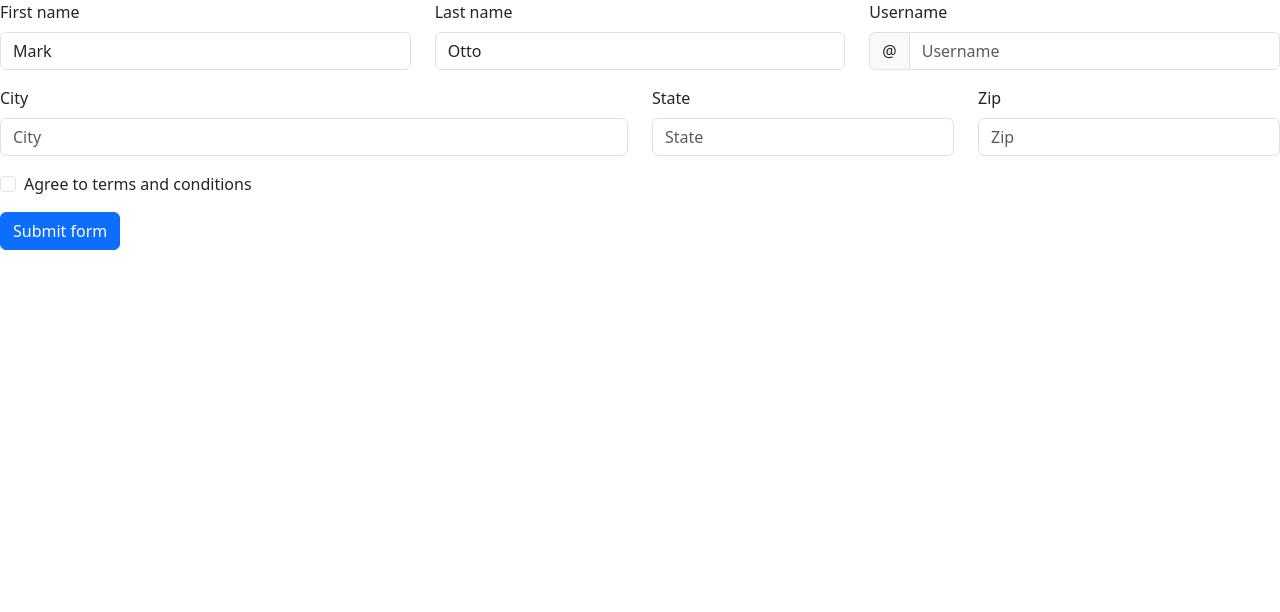
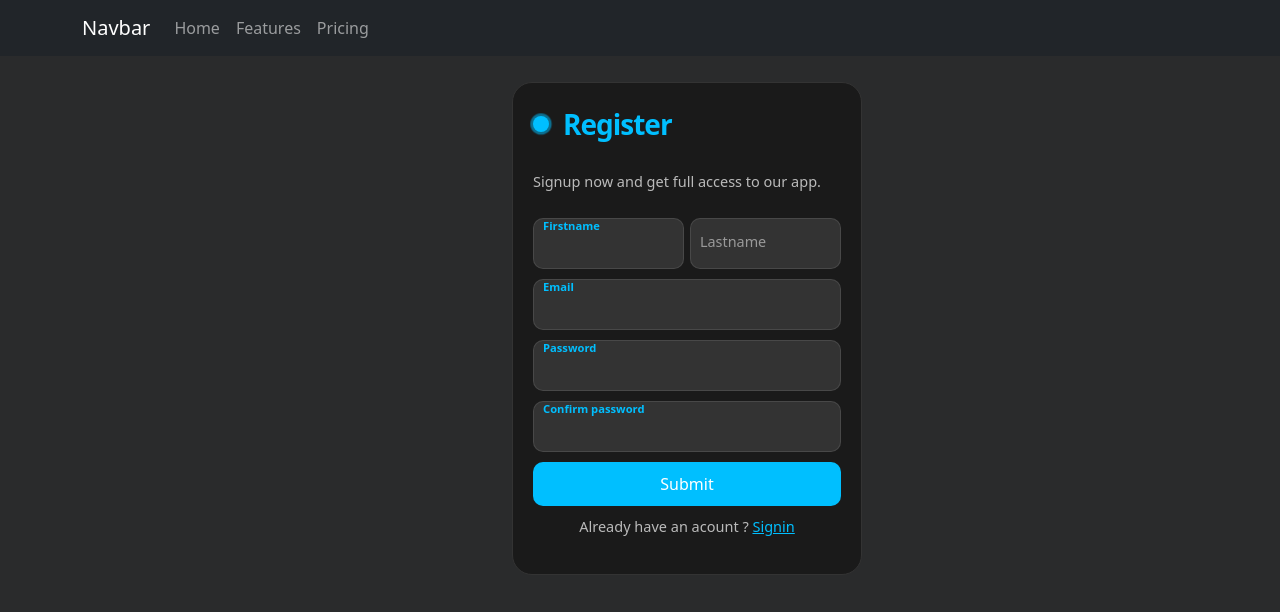
Before and after one commit to reez-code/game-store, a React (Vite) app in the folder Frontend/: page /sell in a window 1280 px wide. Shown: the top 612 px of the page. Built offline with nearby package versions, Linux system fonts and the light colour scheme; a web font is replaced by a local one.

Commit message:
form css

```diff
--- /dev/null
+++ b/Frontend/src/CSS/userGames.css
@@ -0,0 +1,143 @@
+body {
+  background-color: #2a2b2c;
+}
+
+.form {
+  display: flex;
+  flex-direction: column;
+  gap: 10px;
+  max-width: 350px;
+  padding: 20px;
+  border-radius: 20px;
+  position: relative;
+  background-color: #1a1a1a;
+  color: #fff;
+  border: 1px solid #333;
+  margin-top: 2%;
+  margin-left: 40%;
+}
+
+.title {
+  font-size: 28px;
+  font-weight: 600;
+  letter-spacing: -1px;
+  position: relative;
+  display: flex;
+  align-items: center;
+  padding-left: 30px;
+  color: #00bfff;
+}
+
+.title::before {
+  width: 18px;
+  height: 18px;
+}
+
+.title::after {
+  width: 18px;
+  height: 18px;
+  animation: pulse 1s linear infinite;
+}
+
+.title::before,
+.title::after {
+  position: absolute;
+  content: "";
+  height: 16px;
+  width: 16px;
+  border-radius: 50%;
+  left: 0px;
+  background-color: #00bfff;
+}
+
+.message,
+.signin {
+  font-size: 14.5px;
+  color: rgba(255, 255, 255, 0.7);
+}
+
+.signin {
+  text-align: center;
+}
+
+.signin a:hover {
+  text-decoration: underline royalblue;
+}
+
+.signin a {
+  color: #00bfff;
+}
+
+.flex {
+  display: flex;
+  width: 100%;
+  gap: 6px;
+}
+
+.form label {
+  position: relative;
+}
+
+.form label .input {
+  background-color: #333;
+  color: #fff;
+  width: 100%;
+  padding: 20px 05px 05px 10px;
+  outline: 0;
+  border: 1px solid rgba(105, 105, 105, 0.397);
+  border-radius: 10px;
+}
+
+.form label .input + span {
+  color: rgba(255, 255, 255, 0.5);
+  position: absolute;
+  left: 10px;
+  top: 0px;
+  font-size: 0.9em;
+  cursor: text;
+  transition: 0.3s ease;
+}
+
+.form label .input:placeholder-shown + span {
+  top: 12.5px;
+  font-size: 0.9em;
+}
+
+.form label .input:focus + span,
+.form label .input:valid + span {
+  color: #00bfff;
+  top: 0px;
+  font-size: 0.7em;
+  font-weight: 600;
+}
+
+.input {
+  font-size: medium;
+}
+
+.submit {
+  border: none;
+  outline: none;
+  padding: 10px;
+  border-radius: 10px;
+  color: #fff;
+  font-size: 16px;
+  transform: 0.3s ease;
+  background-color: #00bfff;
+}
+
+.submit:hover {
+  background-color: #00bfff96;
+}
+
+@keyframes pulse {
+  from {
+    transform: scale(0.9);
+    opacity: 1;
+  }
+
+  to {
+    transform: scale(1.8);
+    opacity: 0;
+  }
+}
--- a/Frontend/src/Routing/UserGames.jsx
+++ b/Frontend/src/Routing/UserGames.jsx
@@ -1,8 +1,10 @@
+import LandingPageNav from "../components/LandingPageNav";
 import UserGamesForm from "../components/UserGamesForm";
 
 function UserGames() {
   return (
     <>
+      <LandingPageNav />
       <UserGamesForm />
     </>
   );
--- a/Frontend/src/components/UserGamesForm.jsx
+++ b/Frontend/src/components/UserGamesForm.jsx
@@ -1,95 +1,40 @@
-import { useState } from "react";
-import Button from "react-bootstrap/Button";
-import Col from "react-bootstrap/Col";
-import Form from "react-bootstrap/Form";
-import InputGroup from "react-bootstrap/InputGroup";
-import Row from "react-bootstrap/Row";
-
+import "../CSS/userGames.css";
 function UserGamesForm() {
-  const [validated, setValidated] = useState(false);
-
-  const handleSubmit = (event) => {
-    const form = event.currentTarget;
-    if (form.checkValidity() === false) {
-      event.preventDefault();
-      event.stopPropagation();
-    }
-
-    setValidated(true);
-  };
   return (
     <>
-      <Form noValidate validated={validated} onSubmit={handleSubmit}>
-        <Row className="mb-3">
-          <Form.Group as={Col} md="4" controlId="validationCustom01">
-            <Form.Label>First name</Form.Label>
-            <Form.Control
-              required
-              type="text"
-              placeholder="First name"
-              defaultValue="Mark"
-            />
-            <Form.Control.Feedback>Looks good!</Form.Control.Feedback>
-          </Form.Group>
-          <Form.Group as={Col} md="4" controlId="validationCustom02">
-            <Form.Label>Last name</Form.Label>
-            <Form.Control
-              required
-              type="text"
-              placeholder="Last name"
-              defaultValue="Otto"
-            />
-            <Form.Control.Feedback>Looks good!</Form.Control.Feedback>
-          </Form.Group>
-          <Form.Group as={Col} md="4" controlId="validationCustomUsername">
-            <Form.Label>Username</Form.Label>
-            <InputGroup hasValidation>
-              <InputGroup.Text id="inputGroupPrepend">@</InputGroup.Text>
-              <Form.Control
-                type="text"
-                placeholder="Username"
-                aria-describedby="inputGroupPrepend"
-                required
-              />
-              <Form.Control.Feedback type="invalid">
-                Please choose a username.
-              </Form.Control.Feedback>
-            </InputGroup>
-          </Form.Group>
-        </Row>
-        <Row className="mb-3">
-          <Form.Group as={Col} md="6" controlId="validationCustom03">
-            <Form.Label>City</Form.Label>
-            <Form.Control type="text" placeholder="City" required />
-            <Form.Control.Feedback type="invalid">
-              Please provide a valid city.
-            </Form.Control.Feedback>
-          </Form.Group>
-          <Form.Group as={Col} md="3" controlId="validationCustom04">
-            <Form.Label>State</Form.Label>
-            <Form.Control type="text" placeholder="State" required />
-            <Form.Control.Feedback type="invalid">
-              Please provide a valid state.
-            </Form.Control.Feedback>
-          </Form.Group>
-          <Form.Group as={Col} md="3" controlId="validationCustom05">
-            <Form.Label>Zip</Form.Label>
-            <Form.Control type="text" placeholder="Zip" required />
-            <Form.Control.Feedback type="invalid">
-              Please provide a valid zip.
-            </Form.Control.Feedback>
-          </Form.Group>
-        </Row>
-        <Form.Group className="mb-3">
-          <Form.Check
-            required
-            label="Agree to terms and conditions"
-            feedback="You must agree before submitting."
-            feedbackType="invalid"
-          />
-        </Form.Group>
-        <Button type="submit">Submit form</Button>
-      </Form>
+      <form class="form">
+        <p class="title">Register </p>
+        <p class="message">Signup now and get full access to our app. </p>
+        <div class="flex">
+          <label>
+            <input class="input" type="text" placeholder="" required="" />
+            <span>Firstname</span>
+          </label>
+
+          <label>
+            <input class="input" type="text" placeholder="" required=" " />
+            <span>Lastname</span>
+          </label>
+        </div>
+
+        <label>
+          <input class="input" type="email" placeholder="" required="" />
+          <span>Email</span>
+        </label>
+
+        <label>
+          <input class="input" type="password" placeholder="" required="" />
+          <span>Password</span>
+        </label>
+        <label>
+          <input class="input" type="password" placeholder="" required="" />
+          <span>Confirm password</span>
+        </label>
+        <button class="submit">Submit</button>
+        <p class="signin">
+          Already have an acount ? <a href="#">Signin</a>{" "}
+        </p>
+      </form>
     </>
   );
 }
```
